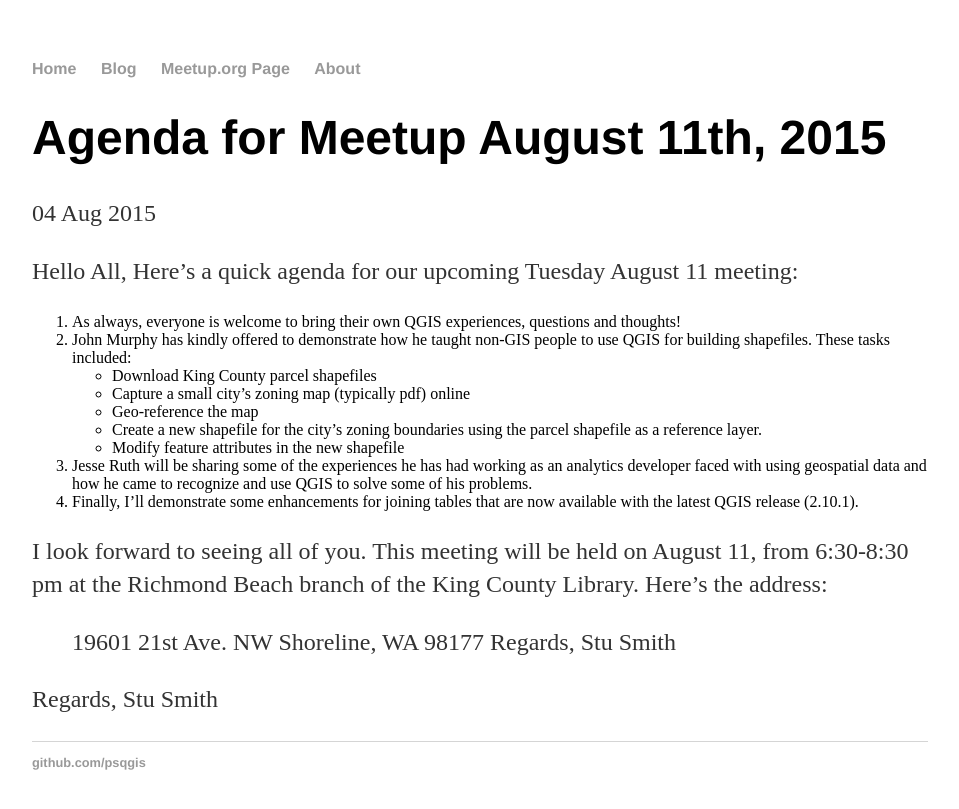
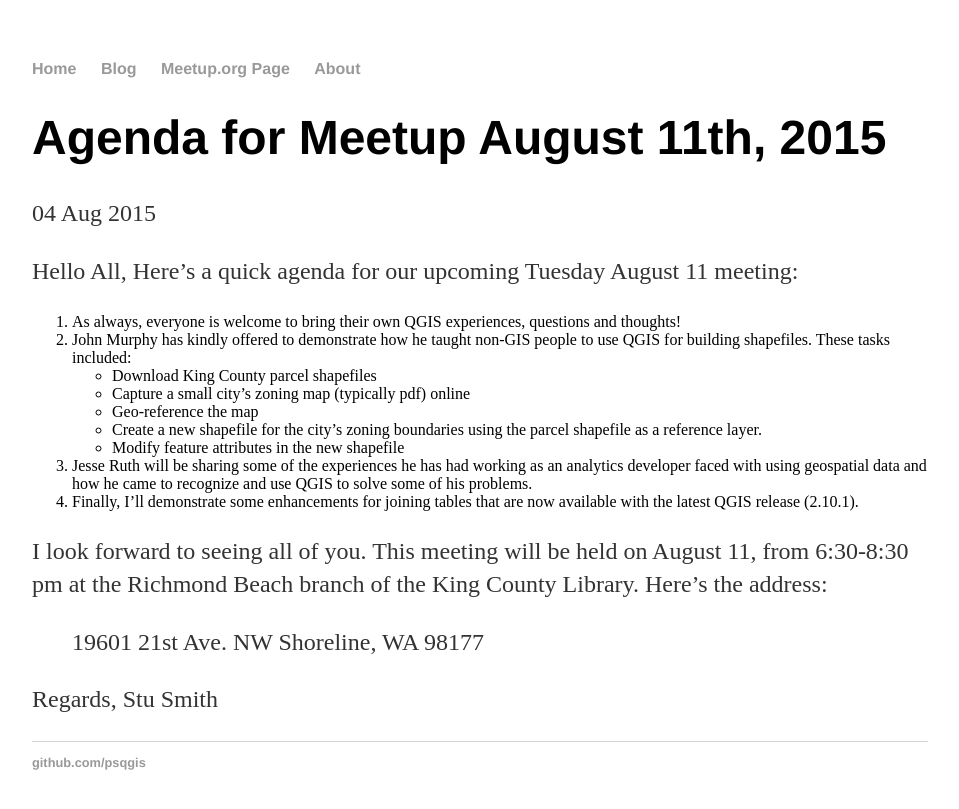
Before and after one commit to psqgis/psqgis.github.io, a Jekyll site: the page built from _posts/2015-08-21-Agenda-August-11.md, in a window 1280 px wide. Shown: the top 809 px of the page, without its empty margins (160-1119 px from the left). Built offline with Jekyll 4.4.1, drawn with Linux system fonts in a browser that asks for light colours.

Commit message:
Update 2015-08-21-Agenda-August-11.md

```diff
--- a/_posts/2015-08-21-Agenda-August-11.md
+++ b/_posts/2015-08-21-Agenda-August-11.md
@@ -18,8 +18,8 @@ Here's a quick agenda for our upcoming Tuesday August 11 meeting:
 4.  Finally, I'll demonstrate some enhancements for joining tables that are now available with the latest QGIS release (2.10.1).
 
 I look forward to seeing all of you.  This meeting will be held on August 11, from 6:30-8:30 pm at the Richmond Beach branch of the King County Library.  Here's the address:
+
 >19601 21st Ave. NW
 >Shoreline, WA 98177
->Regards, Stu Smith
 
 Regards, Stu Smith
```
